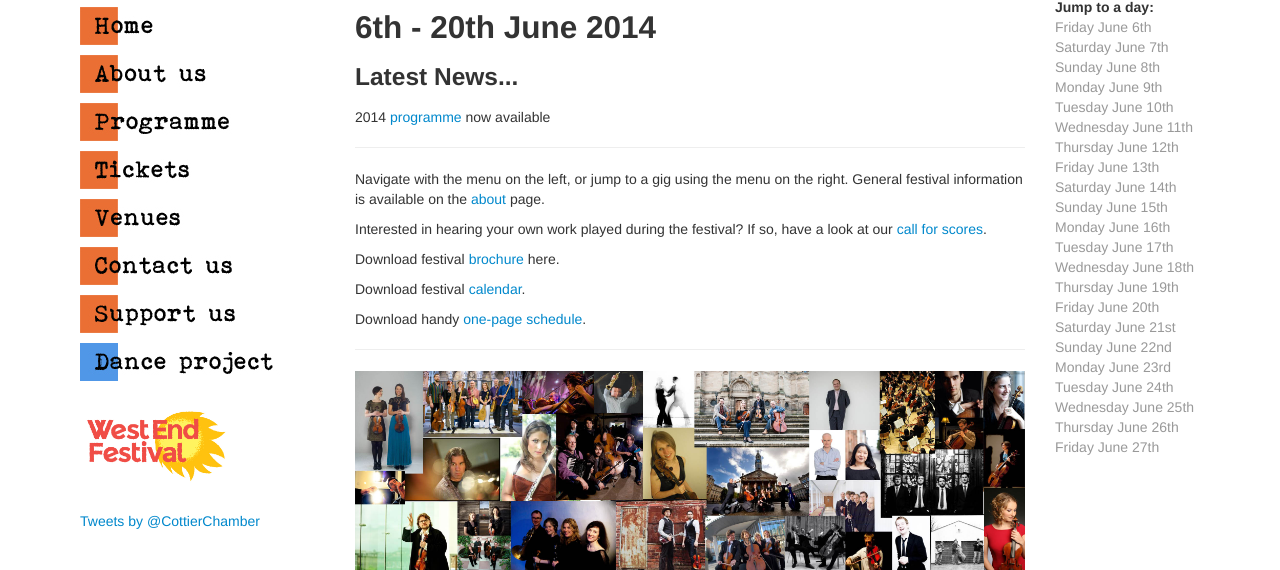
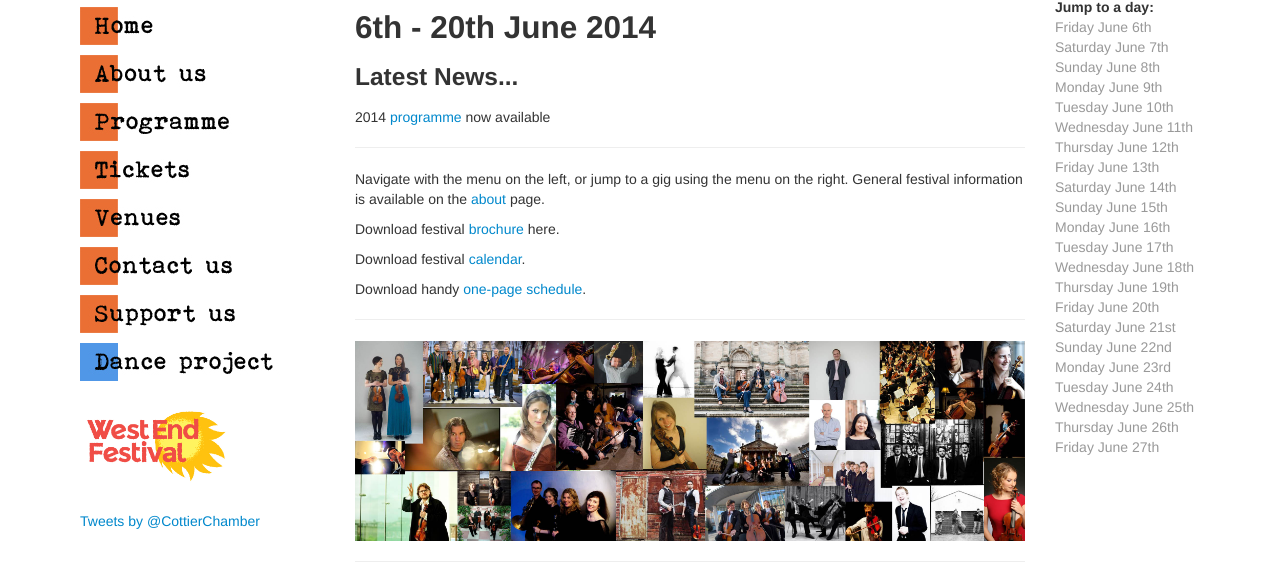
Before and after one commit to sdrogers/CCP, a Django app: page / in a window 1280 px wide. Shown: the part 309-879 px from the top of the page. Run offline with Django 3.2, Linux system fonts and the light colour scheme; data comes from the database, SQL or seed files in the repository; parts of the project's set-up code (start-up, migrations or seed data) failed here and were passed over; some libraries are stand-ins or nearby versions.

Commit message:
minor change to index

```diff
--- a/CTP/templates/ctp_website/index.html
+++ b/CTP/templates/ctp_website/index.html
@@ -8,7 +8,7 @@
 <p>2014 <a href="/ccp/programme" target="new">programme</a> now available</p>
 <hr>
 <p>Navigate with the menu on the left, or jump to a gig using the menu on the right. General festival information is available on the <a href="/ccp/about">about</a> page.</p>
-<p>Interested in hearing your own work played during the festival? If so, have a look at our <a href="http://cottierchamberproject.com/rsno_competition_call_for_scores.pdf" target="new">call for scores</a>.</p>
+<!-- <p>Interested in hearing your own work played during the festival? If so, have a look at our <a href="http://cottierchamberproject.com/rsno_competition_call_for_scores.pdf" target="new">call for scores</a>.</p> -->
 <p>Download festival <a href="http://cottierchamberproject.com/2014_cottier_chamber_project_brochure.pdf" target="new">brochure</a> here.</p>
 <p>Download festival <a href="http://cottierchamberproject.com/2014_cottier_chamber_project_calendar_file.ics">calendar</a>.</p>
 <p>Download handy <a href="http://cottierchamberproject.com/cottier_chamber_project_2014_overview.pdf" target="new">one-page schedule</a>.</p>
```
